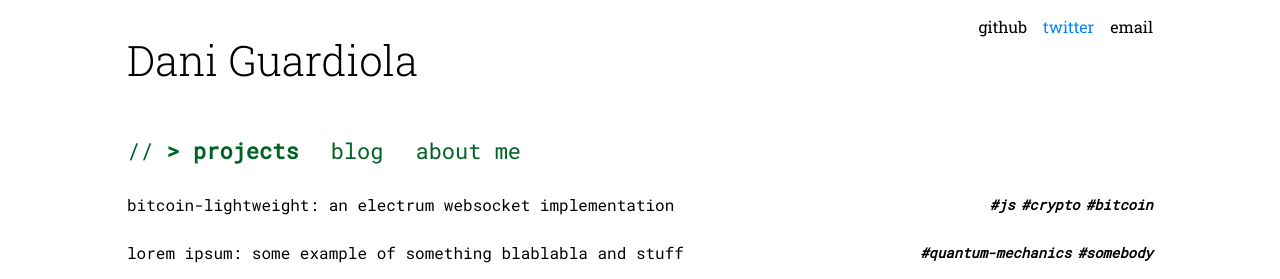
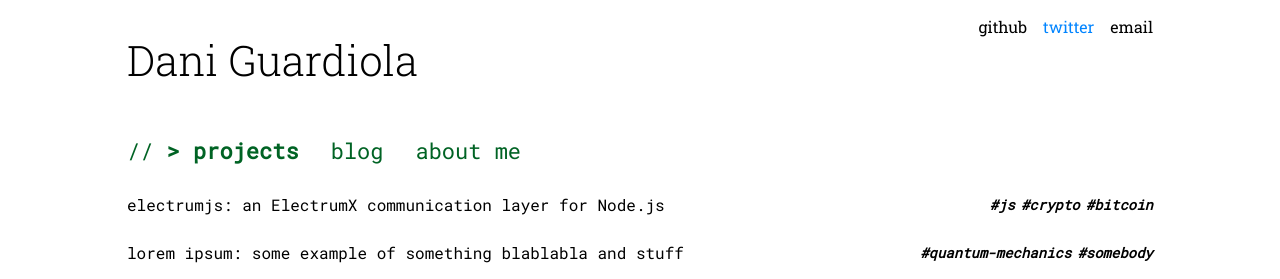
Before and after one commit to DaniGuardiola/daniguardio.la, a React (Create React App) app: page / in a window 1280 px wide. Shown: the top 279 px of the page. Built offline with nearby package versions, Linux system fonts and the light colour scheme.

Commit message:
just in case

```diff
--- a/src/data/projects.js
+++ b/src/data/projects.js
@@ -1,6 +1,6 @@
 export default [{
-  key: 'project/test',
-  title: 'bitcoin-lightweight: an electrum websocket implementation',
+  key: 'project/electrumjs',
+  title: 'electrumjs: an ElectrumX communication layer for Node.js',
   tags: ['js', 'crypto', 'bitcoin']
 }, {
   key: 'project/test2',
```
Also changed, not shown: public/data-project/electrumjs.md (+2 -2 lines).
